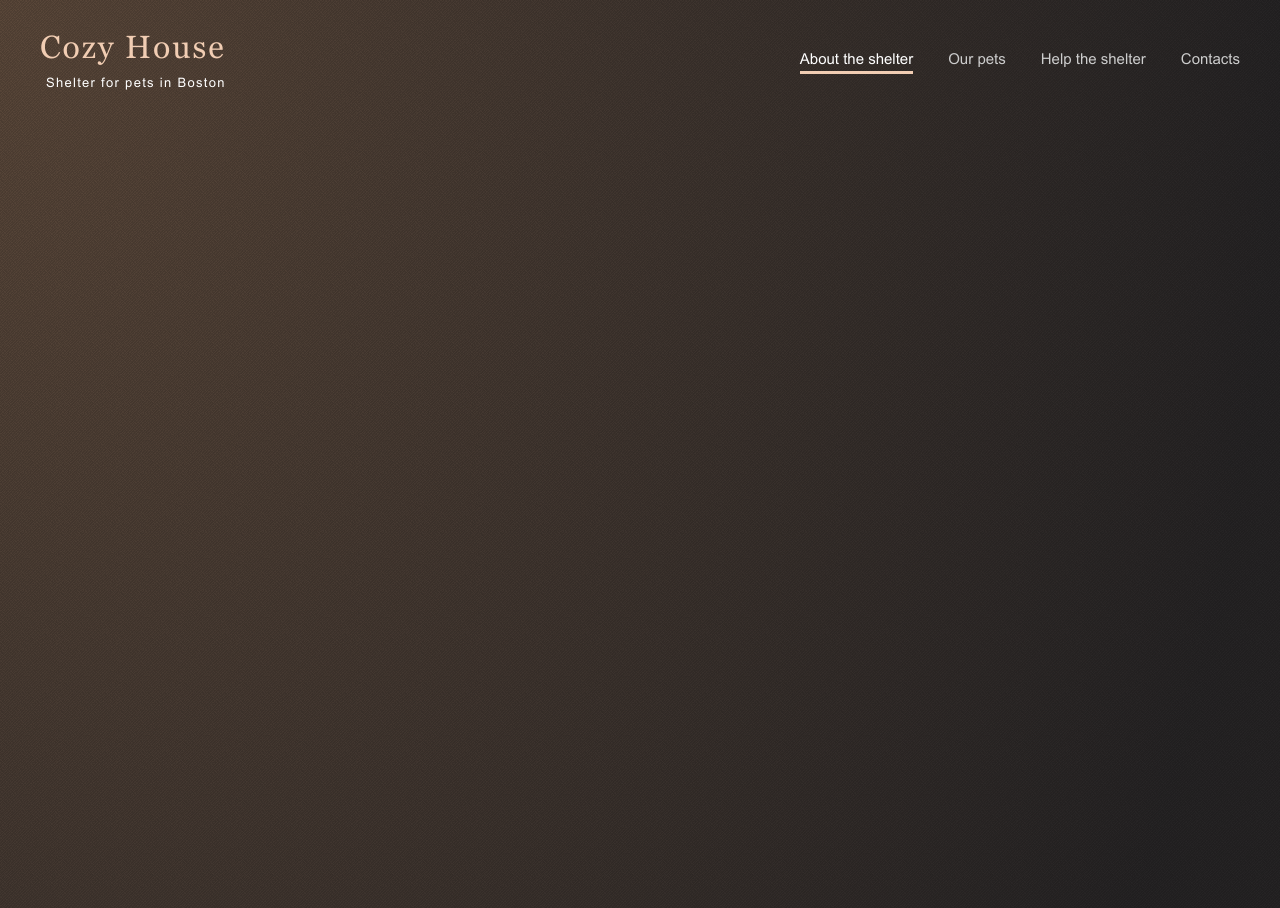
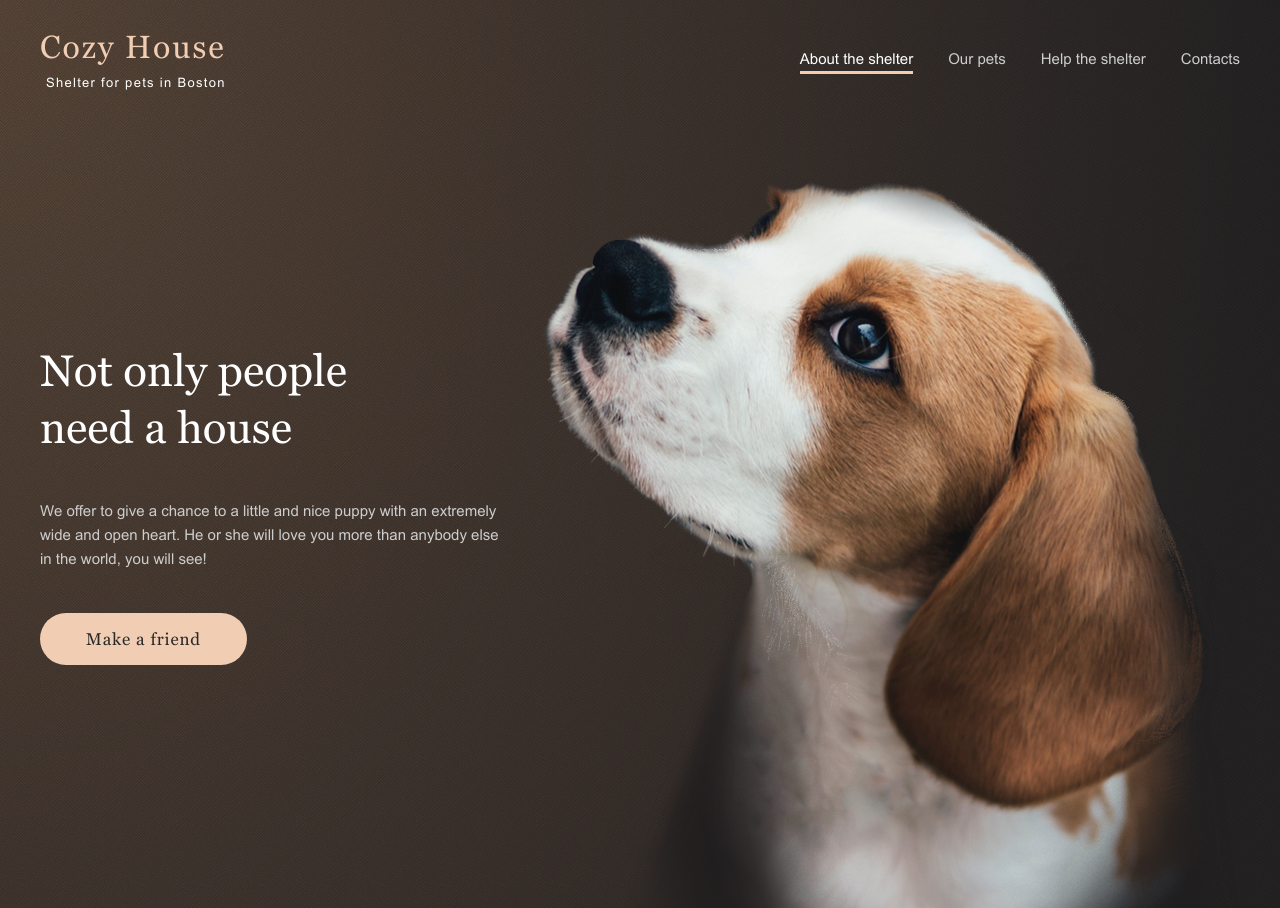
Before and after one commit to SaidovAliakbar/shelter, a plain HTML site: page shelter/index.html in a window 1280 px wide. Drawn offline with Linux system fonts and the light colour scheme.

Commit message:
feat: fully complete layout of start screen section (Sun, June 14, 2026 2:13 PM)

```diff
--- a/shelter/index.css
+++ b/shelter/index.css
@@ -10,16 +10,16 @@
     font-display: swap;
 }
 @font-face {
-    font-family: 'Georgia-Italic';
+    font-family: 'Georgia';
     src: url('./fonts/georgia-italic.woff2') format('woff2');
-    font-weight: normal;
+    font-weight: 400;
     font-style: italic;
     font-display: swap;
 }
 @font-face {
-    font-family: 'Georgia-Bold';
+    font-family: 'Georgia';
     src: url('./fonts/georgia-bold.woff2') format('woff2');
-    font-weight: bold;
+    font-weight: 700;
     font-style: normal;
     font-display: swap;
 }
@@ -31,9 +31,9 @@
     font-display: swap;
 }
 @font-face {
-    font-family: 'Arial-Italic';
+    font-family: 'Arial';
     src: url('./fonts/arial-italic.woff2') format('woff2');
-    font-weight: normal;
+    font-weight: 400;
     font-style: italic;
     font-display: swap;
 }
@@ -47,12 +47,12 @@
 .container {
     max-width: 1280px;
     margin: 0 auto;
+    padding: 30px 40px 0 40px;
 }
 
 .start_screen {
     width: 100%;
     height: 908px;
-    padding: 30px 40px 0 40px;
     background: url(./images/noise_transparent.png), radial-gradient(100% 215.42% at 0% 0%, #5B483A 0%, #262425 100%), #211F20;
 }
 
@@ -125,5 +125,49 @@ nav {
 }
 
 .start_screen__content {
+    display: inline-flex;
+    margin-top: 90px;
+    gap: 42px;
+}
+
+.start_screen__content__main {
     display: flex;
+    flex-direction: column;
+    width: 460px;
+    gap: 42px;
+    margin-top: 163px;
 }
+
+.start_screen__content__main > h1 {
+    color: #fff;
+    font-family: 'Georgia';
+    font-size: 44px;
+    font-weight: 400;
+    line-height: 130%;
+}
+
+.start_screen__desc {
+    color: #CDCDCD;
+    font-size: 15px;
+    line-height: 160%;
+    font-family: 'Arial';
+}
+
+.start_screen__btn {
+    /* Text */
+    font-family: 'Georgia';
+    font-size: 17px;
+    letter-spacing: 0.05em;
+    border: 0;
+    font-weight: 400;
+    line-height: 130%;
+    color: #292929;
+
+    /* btn */
+    padding: 15px 45px;
+    gap: 10px;
+    width: 207px;
+    height: 52px;
+    background-color: #F1CDB3;
+    border-radius: 100px;
+}
--- a/shelter/index.html
+++ b/shelter/index.html
@@ -9,8 +9,8 @@
 </head>
 
 <body>
-    <div class="container">
-        <section class="start_screen">
+    <section class="start_screen">
+        <div class="container">
             <header>
                 <div class="logo">
                     <p class="header__title">Cozy House</p>
@@ -26,8 +26,19 @@
                     </ul>
                 </nav>
             </header>
-        </section>
-    </div>
+
+            <div class="start_screen__content">
+                <div class="start_screen__content__main">
+                    <h1>Not only people <br> need a house</h1>
+                    <p class="start_screen__desc">We offer to give a chance to a little and nice puppy with an extremely <br>
+                        wide and open heart. He or she will love you more than anybody else <br>
+                        in the world, you will see!</p>
+                    <button class="start_screen__btn">Make a friend</button>
+                </div>
+                <img src="./images/start-screen-puppy.png" alt="Dog" class="start_screen__img">
+            </div>
+        </div>
+    </section>
 </body>
 
 </html>
```
Also changed, not shown: shelter/images/start-screen-puppy.png (added).
